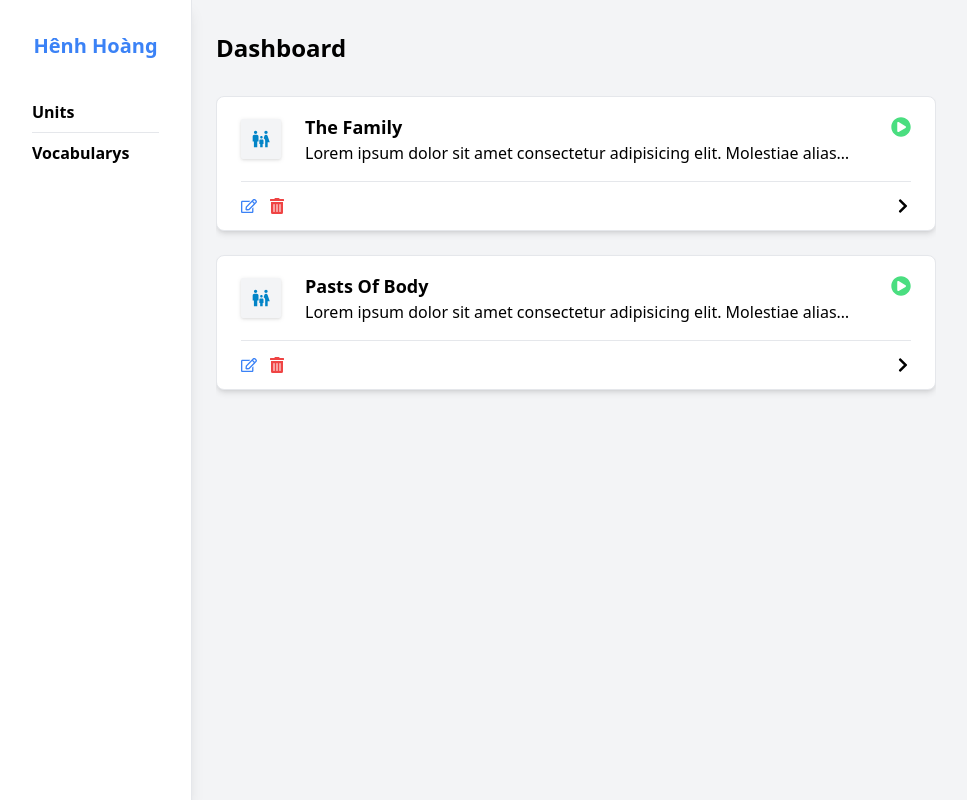
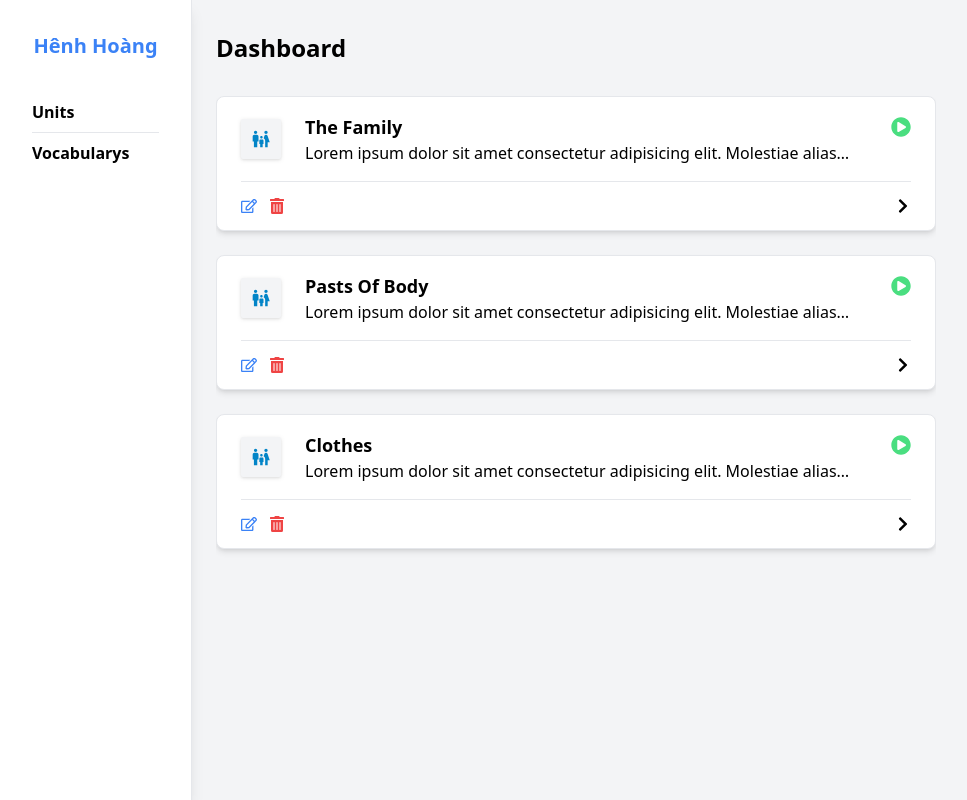
Before and after one commit to henhhenh13/Study-with-me, a React (Create React App) app: page / in a window 1280 px wide. Shown: the whole page, without its empty margins (0-967 px from the left). Built offline with nearby package versions, Linux system fonts and the light colour scheme; what @ebay/nice-modal-react would draw is missing.

Commit message:
feat: mock data units

```diff
--- a/src/components/units/unit-list.tsx
+++ b/src/components/units/unit-list.tsx
@@ -1,53 +1,13 @@
 import React, { useMemo } from 'react';
-import { MdFamilyRestroom } from 'react-icons/md';
 
+import unitsJson from '../../data/units.json';
 import { fromApiToUnit } from '../../managers/units/unit-serialized';
-import { type UnitState } from '../../managers/units/unit-state';
+import { UnitState } from '../../managers/units/unit-state';
 import { UnitItem } from './unit-item';
-
-const data: UnitState[] = [
-  {
-    unitId: '0',
-    title: 'The family',
-    themeId: '0',
-    description:
-      'Lorem ipsum dolor sit amet consectetur adipisicing elit. Molestiae alias voluptates illum expedita, a dolorum, optio natus magnam, incidunt possimus fugiat minima eaque reiciendis! Sit sed voluptatem quam deserunt earum!',
-    svgAvatar: MdFamilyRestroom,
-    avatar: null,
-    exercises: [
-      {
-        unitId: '1',
-        index: '0',
-        exerciseId: '0',
-        exerciseType: 'vocabulary',
-        title:
-          'Look at the family tree on the opposite page. Complete the sentense.',
-      },
-    ],
-  },
-  {
-    unitId: '1',
-    title: 'Pasts of body',
-    themeId: '1',
-    description:
-      'Lorem ipsum dolor sit amet consectetur adipisicing elit. Molestiae alias voluptates illum expedita, a dolorum, optio natus magnam, incidunt possimus fugiat minima eaque reiciendis! Sit sed voluptatem quam deserunt earum!',
-    svgAvatar: MdFamilyRestroom,
-    avatar: null,
-    exercises: [
-      {
-        unitId: '1',
-        index: '0',
-        exerciseId: '1',
-        exerciseType: 'vocabulary',
-        title:
-          'Look at the family tree on the opposite page. Complete the sentense.',
-      },
-    ],
-  },
-];
 
 export const UnitList = (): React.ReactElement => {
   const units = useMemo(() => {
+    const data = unitsJson as unknown as UnitState[];
     return data.map((unit) => fromApiToUnit(unit));
   }, []);
   return (
--- /dev/null
+++ b/src/data/units.json
@@ -0,0 +1,53 @@
+[
+    {
+      "unitId": "b481edf0-aeae-4777-b594-1bc340629082",
+      "title": "The family",
+      "themeId": "0d5345d0-75b5-4b18-b71b-173eddedab49",
+      "description": "Lorem ipsum dolor sit amet consectetur adipisicing elit. Molestiae alias voluptates illum expedita, a dolorum, optio natus magnam, incidunt possimus fugiat minima eaque reiciendis! Sit sed voluptatem quam deserunt earum!",
+      "avatar": null,
+      "svgAvatar": null,
+      "exercises": [
+        {
+          "unitId": "1",
+          "index": "0",
+          "exerciseId": "0",
+          "exerciseType": "vocabulary",
+          "title": "Look at the family tree on the opposite page. Complete the sentense."
+        }
+      ]
+    },
+    {
+      "unitId": "b617deab-a9f3-4df9-b529-d91f18d824e4",
+      "title": "Pasts of body",
+      "themeId": "ef402905-de7b-49e3-b211-b03b651f3fa8",
+      "description": "Lorem ipsum dolor sit amet consectetur adipisicing elit. Molestiae alias voluptates illum expedita, a dolorum, optio natus magnam, incidunt possimus fugiat minima eaque reiciendis! Sit sed voluptatem quam deserunt earum!",
+      "avatar": null,
+      "svgAvatar": null,
+      "exercises": [
+        {
+          "unitId": "1",
+          "index": "0",
+          "exerciseId": "1",
+          "exerciseType": "vocabulary",
+          "title": "Look at the family tree on the opposite page. Complete the sentense."
+        }
+      ]
+    },
+    {
+      "unitId": "ce787039-9c3f-4e91-92b6-a795553b35a9",
+      "title": "Clothes",
+      "themeId": "0a2609b5-c1db-4770-9249-9ee7005638f8",
+      "description": "Lorem ipsum dolor sit amet consectetur adipisicing elit. Molestiae alias voluptates illum expedita, a dolorum, optio natus magnam, incidunt possimus fugiat minima eaque reiciendis! Sit sed voluptatem quam deserunt earum!",
+      "avatar": null,
+      "svgAvatar": null,
+      "exercises": [
+        {
+          "unitId": "1",
+          "index": "0",
+          "exerciseId": "1",
+          "exerciseType": "vocabulary",
+          "title": "Look at the family tree on the opposite page. Complete the sentense."
+        }
+      ]
+    }
+  ]
--- a/src/managers/units/unit-serialized.ts
+++ b/src/managers/units/unit-serialized.ts
@@ -1,3 +1,5 @@
+import { MdFamilyRestroom } from 'react-icons/md';
+
 import {
   type ExerciseSerialized,
   fromApiToExercise,
@@ -30,10 +32,10 @@ export const fromApiToUnit = (raw: UnitState): UnitSerialized => {
     themeId,
     description,
     avatar,
-    svgAvatar,
+    svgAvatar: MdFamilyRestroom,
     exercises: exercisesSerialized,
     flags: {
-      isSvgAvatar: Boolean(svgAvatar),
+      isSvgAvatar: true,
       isAvatar: Boolean(avatar),
     },
   };
--- a/src/managers/vocabulary-theme/use-vocabulary-theme-manager.ts
+++ b/src/managers/vocabulary-theme/use-vocabulary-theme-manager.ts
@@ -1,7 +1,7 @@
 import { useCallback } from 'react';
 import { useRecoilState } from 'recoil';
 
-import vocabularyThemeJson from '../../data/vocabulary-theme.json';
+import vocabularyThemeJson from '../../data/themes.json';
 import vocabularysJson from '../../data/vocabularys.json';
 import { useVocabulary } from '../vocabulary/use-vocabulary';
 import { VocabularyState } from '../vocabulary/vocabulary-state';
```
